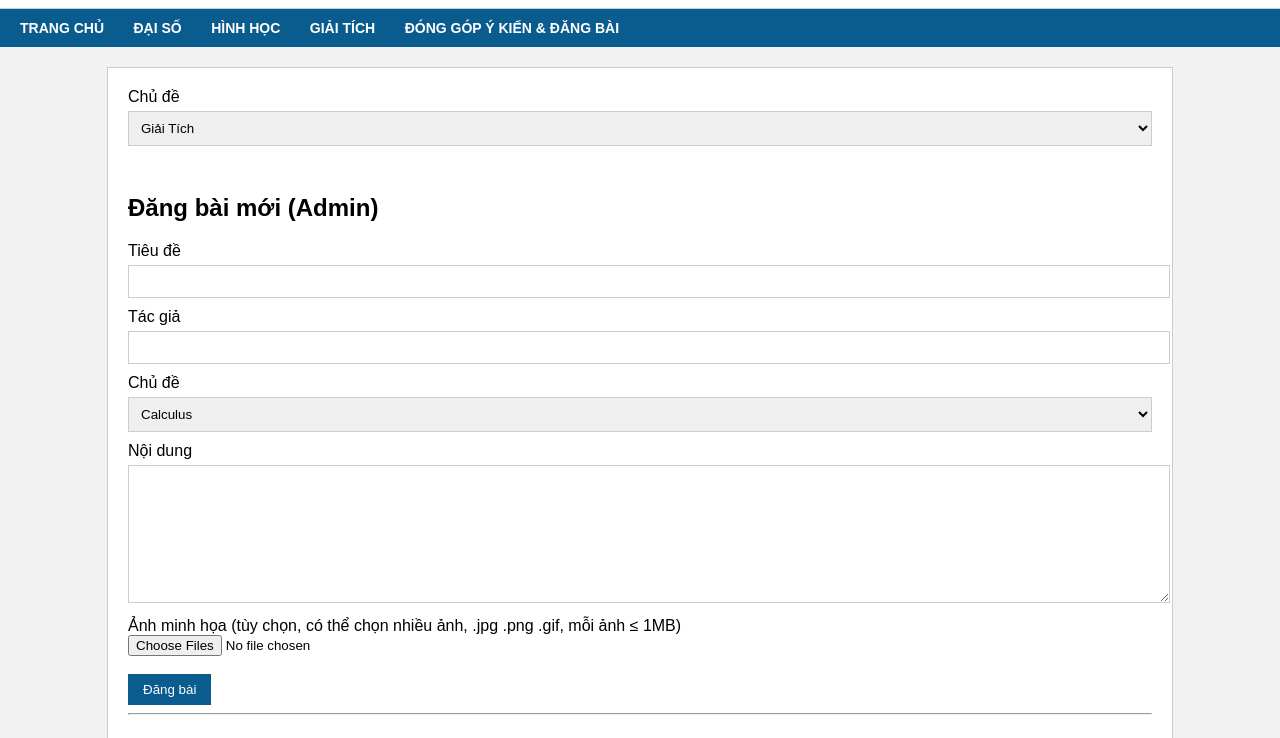
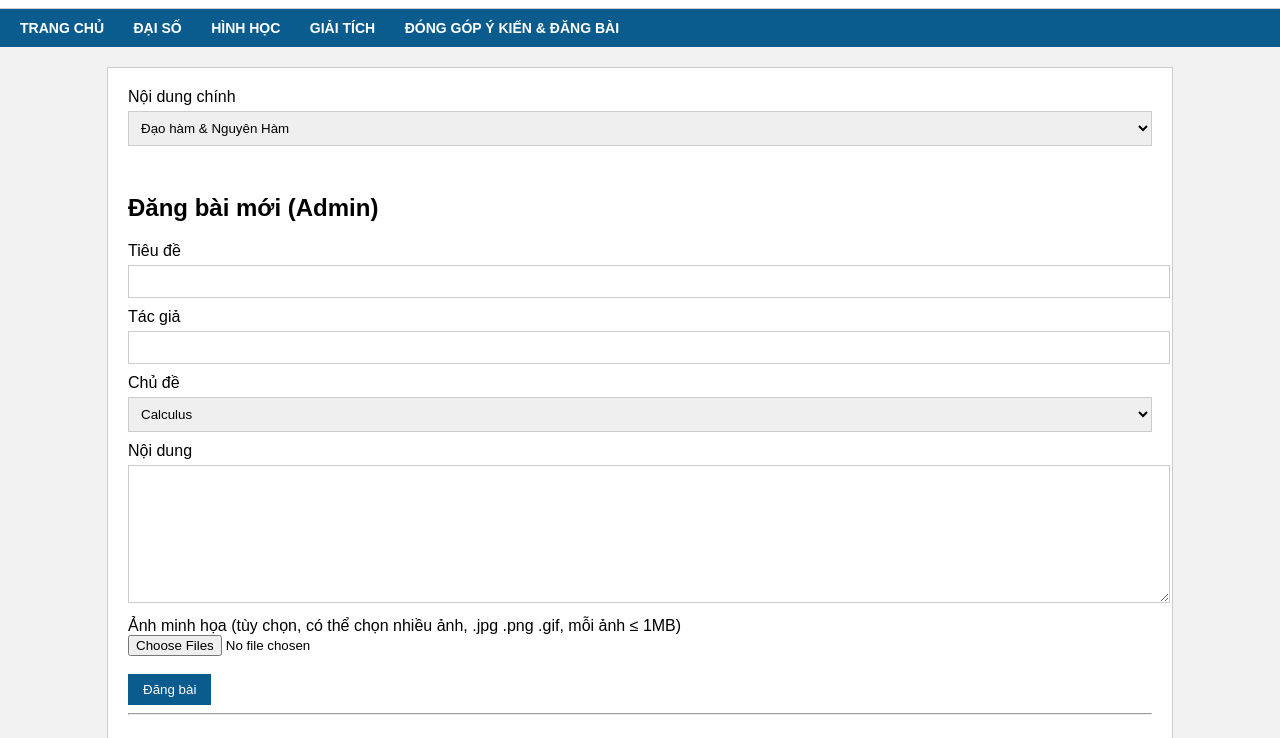
Before and after one commit to Danjervn/diendantoanhocV0.1, a plain HTML site: page admin.html in a window 1280 px wide. Shown: the part 62-800 px from the top of the page. Drawn offline with nearby package versions, Linux system fonts and the light colour scheme; no server answers.

Commit message:
Update admin.html

```diff
--- a/admin.html
+++ b/admin.html
@@ -28,11 +28,11 @@
 
 
 <div class="container">
-    <label>Chủ đề</label><br>
+    <label>Nội dung chính</label><br>
 <select id="category">
-    <option value="calculus">Giải Tích</option>
-    <option value="geometry">Hình học</option>
-    <option value="algebra">Đại số</option>
+    <option value="calculus">Đạo hàm & Nguyên Hàm</option>
+    <option value="geometry">Oxyx & Talet</option>
+    <option value="algebra">Xác suất & Đại số cơ bản</option>
 </select><br><br>
 
 
```
